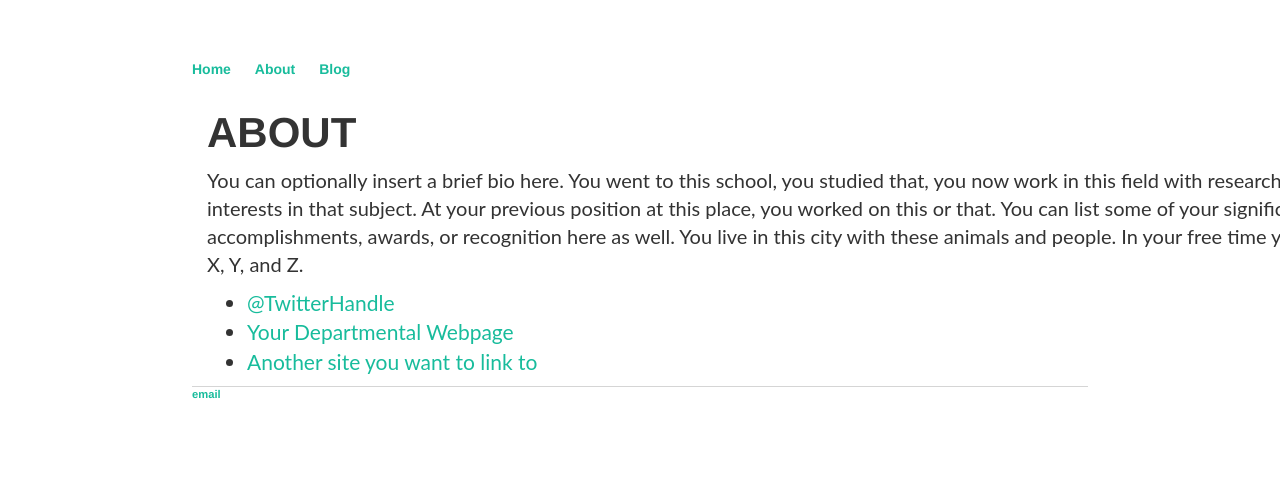
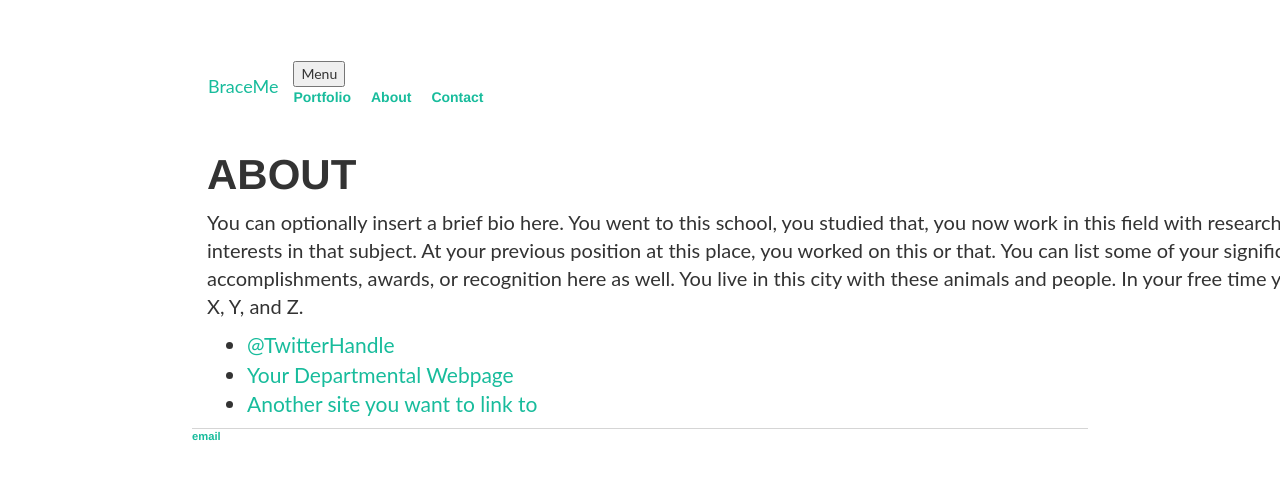
Before and after one commit to MatanAvneri/mla_yazamut, a Jekyll site: the page built from about/index.html, in a window 1280 px wide. Shown: the top 480 px of the page. Built offline with Jekyll 4.4.1, drawn with Linux system fonts in a browser that asks for light colours; nearby versions of some CDN libraries.

Commit message:
add boostrap

```diff
--- a/_layouts/default.html
+++ b/_layouts/default.html
@@ -28,12 +28,29 @@
 
 
 <body>
-<nav>
-    <ul>
-        <li><a href="{{ site.github.url }}/">Home</a></li>
-        <li><a href="{{ site.github.url }}/about">About</a></li>
-        <li><a href="{{ site.github.url }}/blog">Blog</a></li>
-    </ul>
+<nav class="navbar navbar-expand-lg navbar-light fixed-top">
+    <div class="container">
+        <a class="navbar-brand js-scroll-trigger">BraceMe</a>
+        <button class="navbar-toggler navbar-toggler-right" type="button" data-toggle="collapse"
+                data-target="#navbarResponsive" aria-controls="navbarResponsive" aria-expanded="false"
+                aria-label="Toggle navigation">
+            Menu
+            <i class="fa fa-bars"></i>
+        </button>
+        <div class="collapse navbar-collapse" id="navbarResponsive">
+            <ul class="navbar-nav ml-auto">
+                <li class="nav-item">
+                    <a class="nav-link js-scroll-trigger" href="#portfolio">Portfolio</a>
+                </li>
+                <li class="nav-item">
+                    <a class="nav-link js-scroll-trigger" href="#about">About</a>
+                </li>
+                <li class="nav-item">
+                    <a class="nav-link js-scroll-trigger" href="#contact">Contact</a>
+                </li>
+            </ul>
+        </div>
+    </div>
 </nav>
 <div class="container">
 
```
